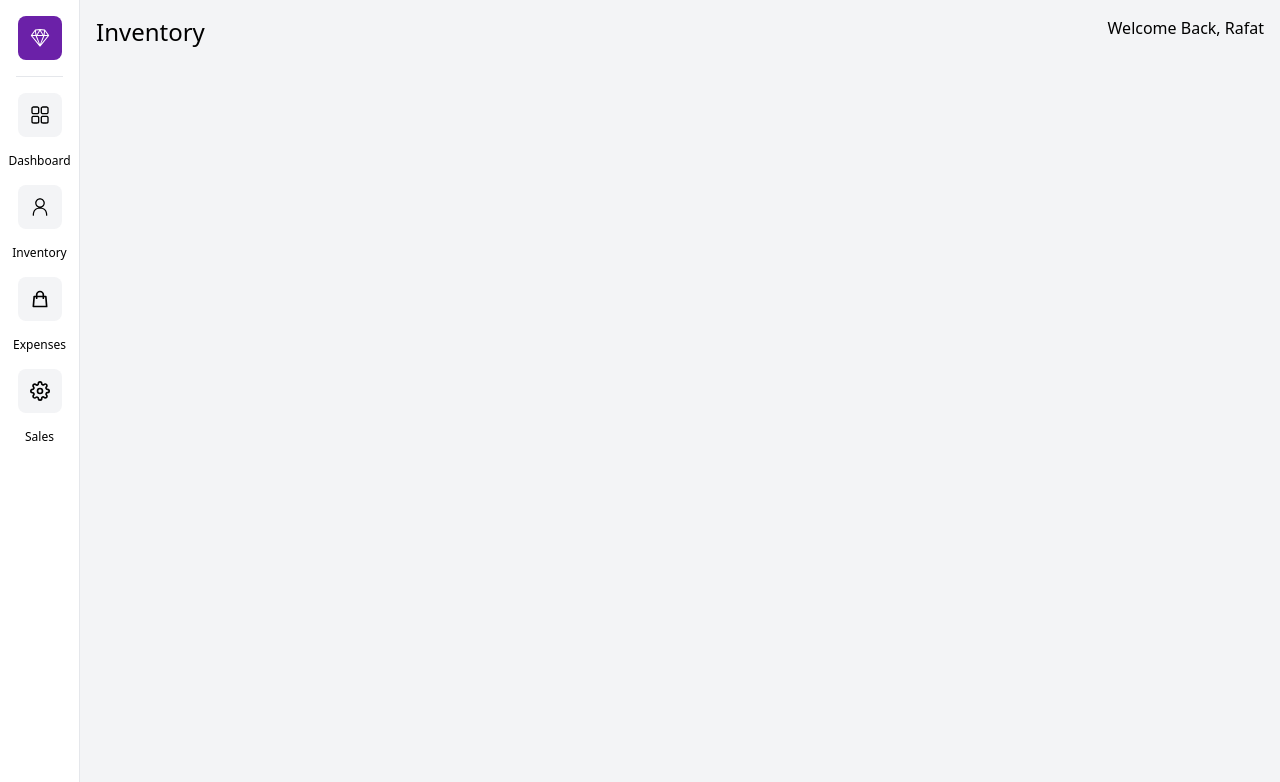
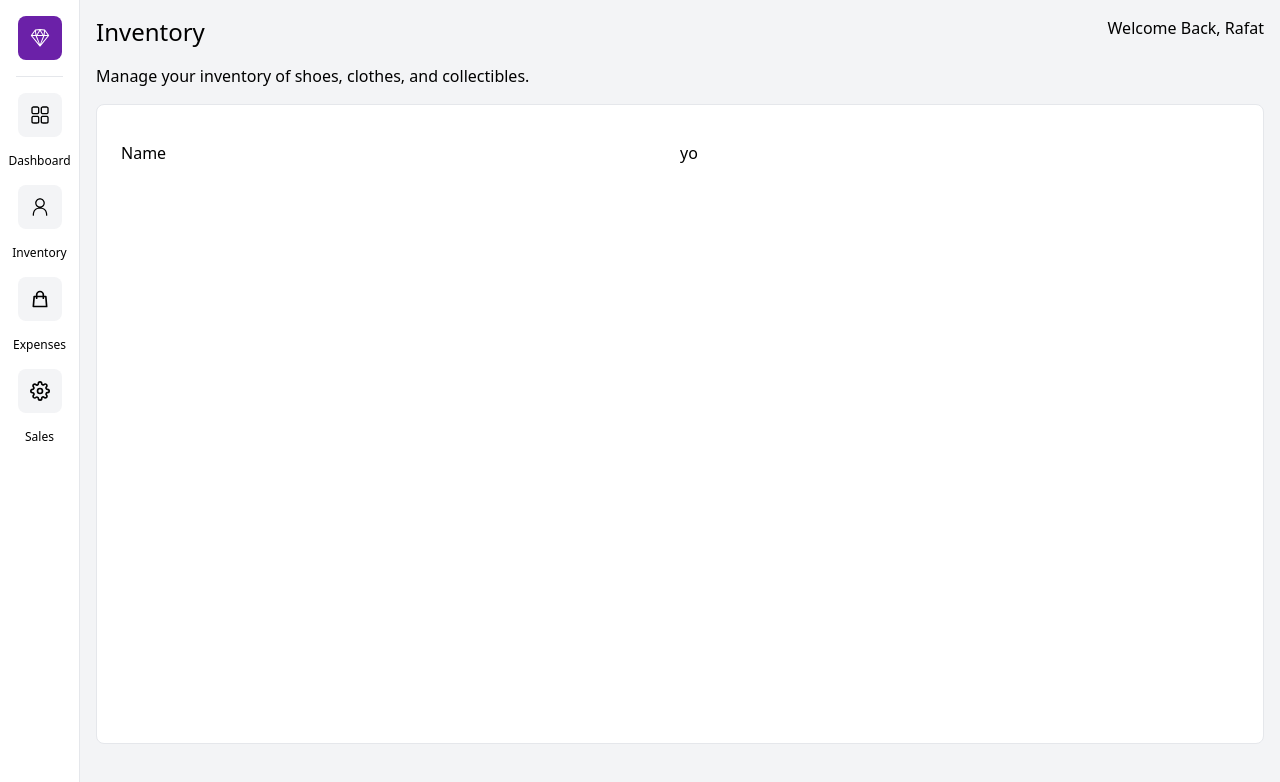
Before and after one commit to rshaki01/inventory-dashboard, a Next.js app: page /inventory in a window 1280 px wide. Shown: the top 782 px of the page. Built offline with nearby package versions, Linux system fonts and the light colour scheme.

Commit message:
Updated inventory UI to display table

```diff
--- a/pages/_app.js
+++ b/pages/_app.js
@@ -1,10 +1,13 @@
 import '@/styles/globals.css'
 import Sidebar from '../components/Sidebar'
+import { GlobalProvider } from '@/context/GlobalState'
 
 export default function App({ Component, pageProps }) {
   return (
-    <Sidebar>
-      <Component {...pageProps} />
-    </Sidebar>
+    <GlobalProvider>
+      <Sidebar>
+        <Component {...pageProps} />
+      </Sidebar>
+    </GlobalProvider>
   )
 }
--- a/pages/inventory.jsx
+++ b/pages/inventory.jsx
@@ -7,6 +7,18 @@ const inventory = () => {
             <p className='text-2xl'>Inventory</p>
             <h2>Welcome Back, Rafat</h2>
         </div>
+        <div className='px-4'>
+          <p>Manage your inventory of shoes, clothes, and collectibles.</p>
+          <div className='w-full my-4 p-4 border rounded-lg bg-white h-[80vh] overflow-scroll'>
+            <div className='my-3 p-2 grid md:grid-cols-4 sm:grid-cols-3 grid-cols-2 items-center cursor-pointer'>
+              <span>Name</span>
+              <p></p>
+              <p>yo</p>
+
+            </div>
+
+          </div>
+        </div>
     </div>
 
   )
```
